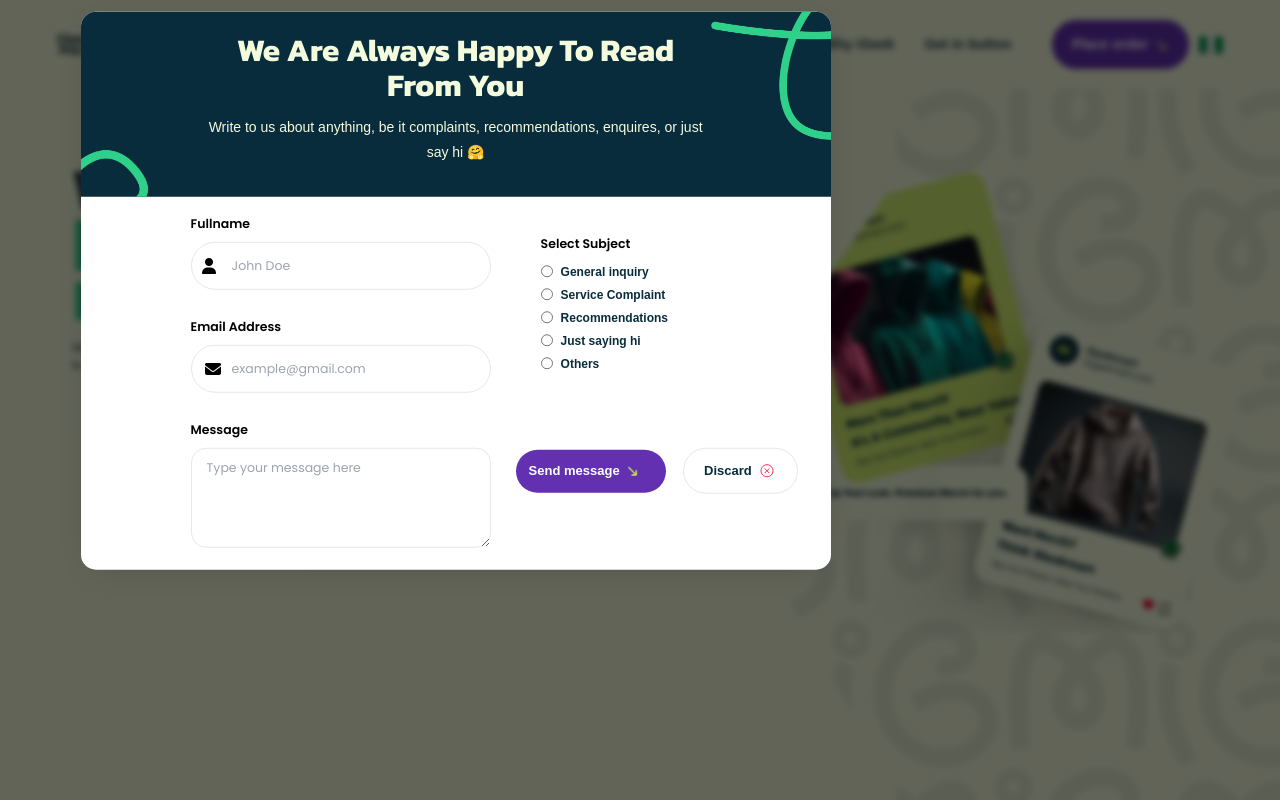
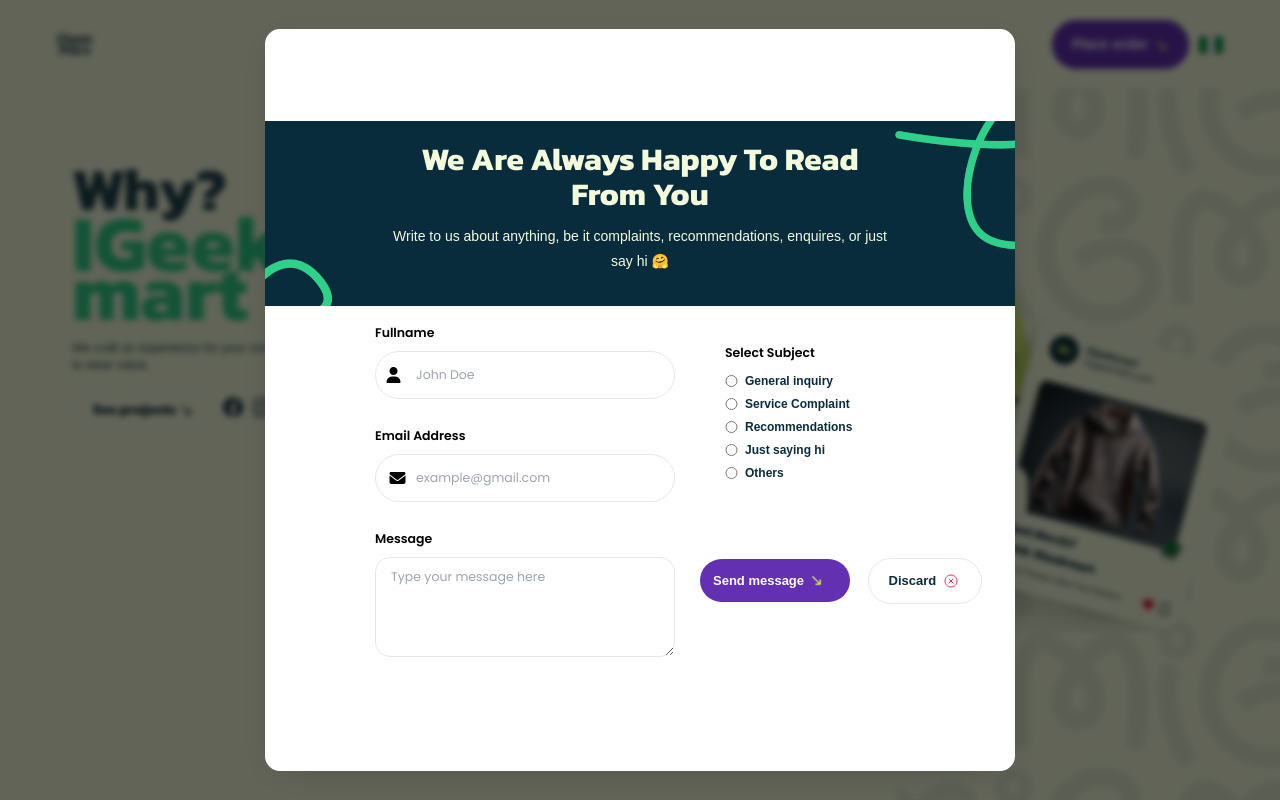
Before and after one commit to Isaacjosh23/iGeekMart, a website: page public/why-igeek.html in a window 1280 px wide. Both pictures are taken after a click on the button "Get in button". Shown: the top 800 px of the page. Drawn offline with nearby package versions, Linux system fonts and the light colour scheme.

Commit message:
final code

```diff
--- a/package.json
+++ b/package.json
@@ -10,6 +10,7 @@
   "license": "ISC",
   "description": "",
   "dependencies": {
+    "caniuse-lite": "^1.0.30001696",
     "tailwindcss": "^3.4.14"
   }
 }
--- a/public/why-igeek.html
+++ b/public/why-igeek.html
@@ -192,7 +192,7 @@
       </div>
 
       <div
-        class="flex modal flex-col justify-center items-center md:w-[70rem] lg:w-[75rem] bg-white rounded-3xl overflow-hidden shadow-[0_6px_30px_-15px_rgba(0,0,0,0.25)] m-auto absolute z-[55] lg:translate-x-[50%] lg:translate-y-[50%] lg:top-[-300%] xl:top-[-265%] lg:left-[-23%] xl:left-[-5%] md:top-[20%] md:left-[4.4%] top-[80%] ml:left-[10.4%] left-[2.5rem] mm:left-[3.1rem] hidden-modal ml:w-[34rem] mm:w-[31.5rem] w-[27rem]"
+        class="flex modal flex-col justify-center items-center w-[90%] max-w-[75rem] bg-white rounded-3xl overflow-hidden shadow-[0_6px_30px_-15px_rgba(0,0,0,0.25)] m-auto fixed inset-0 z-[55] hidden-modal mm:w-[31.5rem] ml:w-[34rem] md:w-[70rem] lg:w-[75rem] md:inset-[29px] xl:inset-[34px]"
       >
         <div
           class="relative text-center py-8 md:py-5 lg:py-8 px-8 bg-secondary-600 overflow-hidden w-full"
@@ -427,7 +427,7 @@
       </div>
 
       <div
-        class="absolute top-0 left-0 w-full h-screen bg-[rgba(0,0,0,0.6)] z-[53] backdrop-blur-[3px] overlay hidden-modal"
+        class="absolute top-0 left-0 w-full h-screen bg-[rgba(0,0,0,0.6)] z-[50] backdrop-blur-[3px] overlay hidden-modal"
       ></div>
     </header>
 
```
Also changed, not shown: public/index.html (+1 -1 lines), public/style.css, 1 other file.
